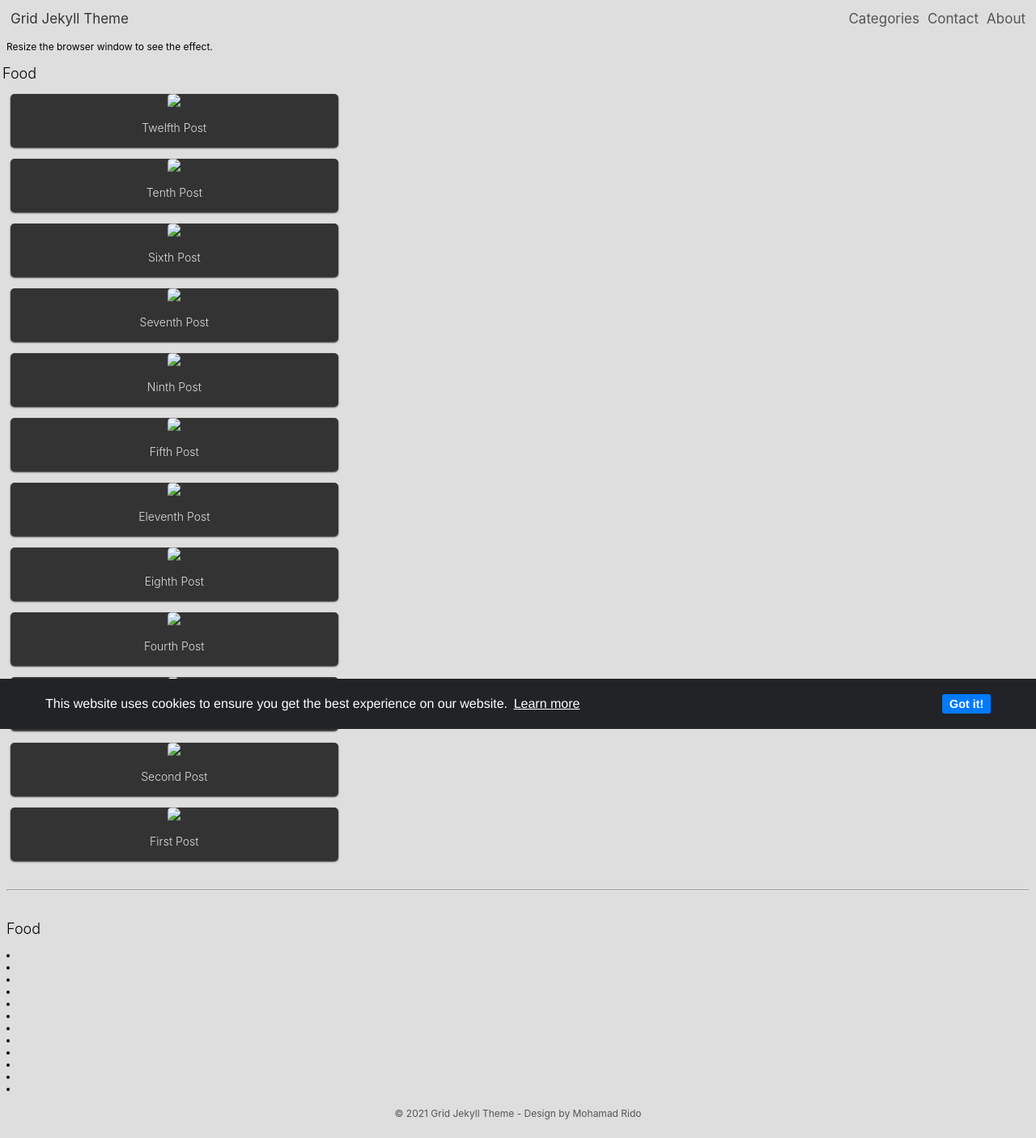
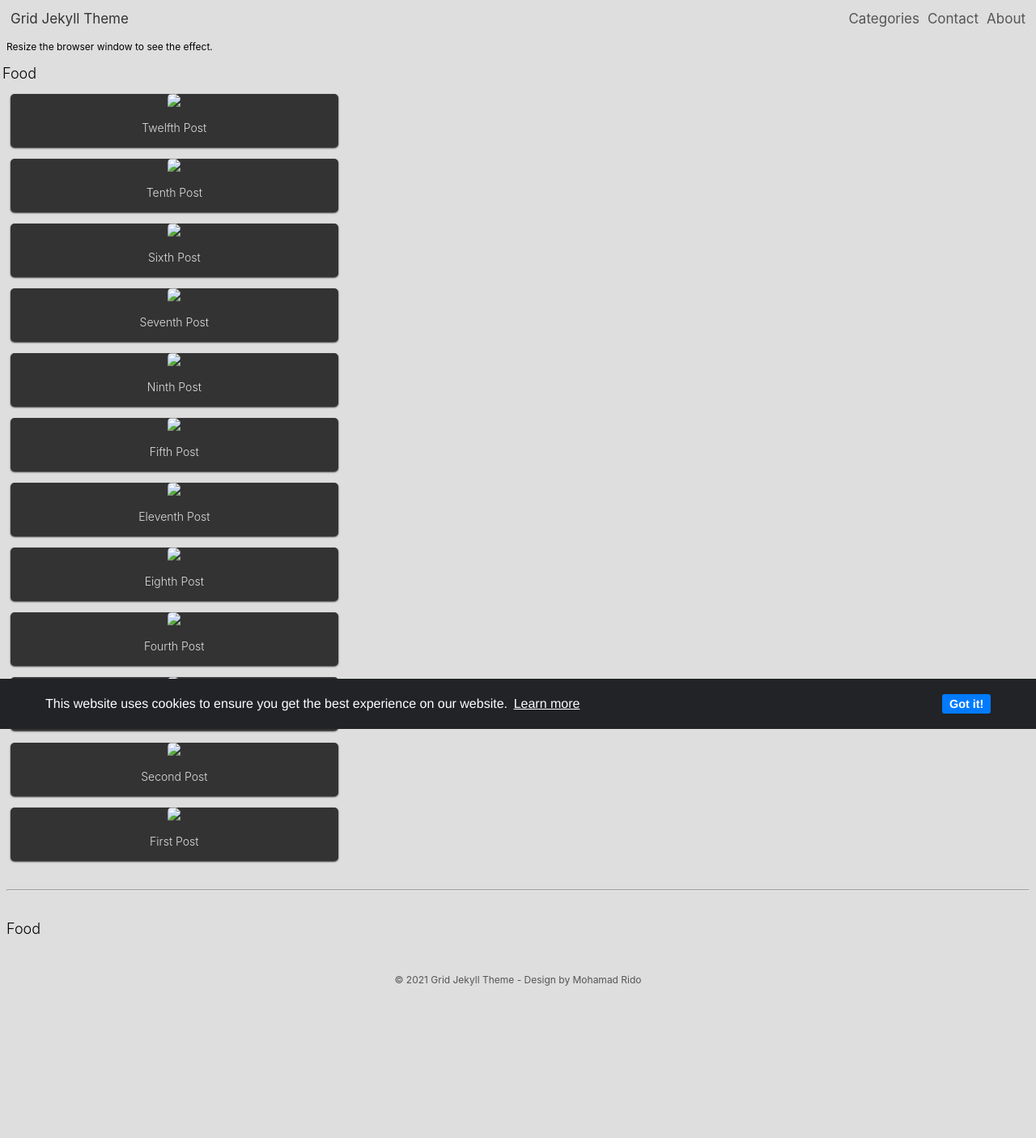
Before and after one commit to mohamadrido/cards-jekyll-theme-v2, a Jekyll site: the page built from categories.html, in a window 1280 px wide. Shown: the whole page at 81% size. Built offline with Jekyll 4.4.1, drawn with Linux system fonts in a browser that asks for light colours; nearby versions of some CDN libraries; after the commit the page ends 1240 px from its top, so only the background shows below that.

```diff
--- a/categories.html
+++ b/categories.html
@@ -26,7 +26,7 @@ layout: page
 
 <h2>{{models[0] | capitalize}}</h2>
 {% for post in models[1] %}
-<li><a href="{{post.url}}">{{post.title}}</a></li>
+<a href="{{post.url}}">{{post.title}}</a>
 {% endfor %}
 
 {% endfor %}
```
